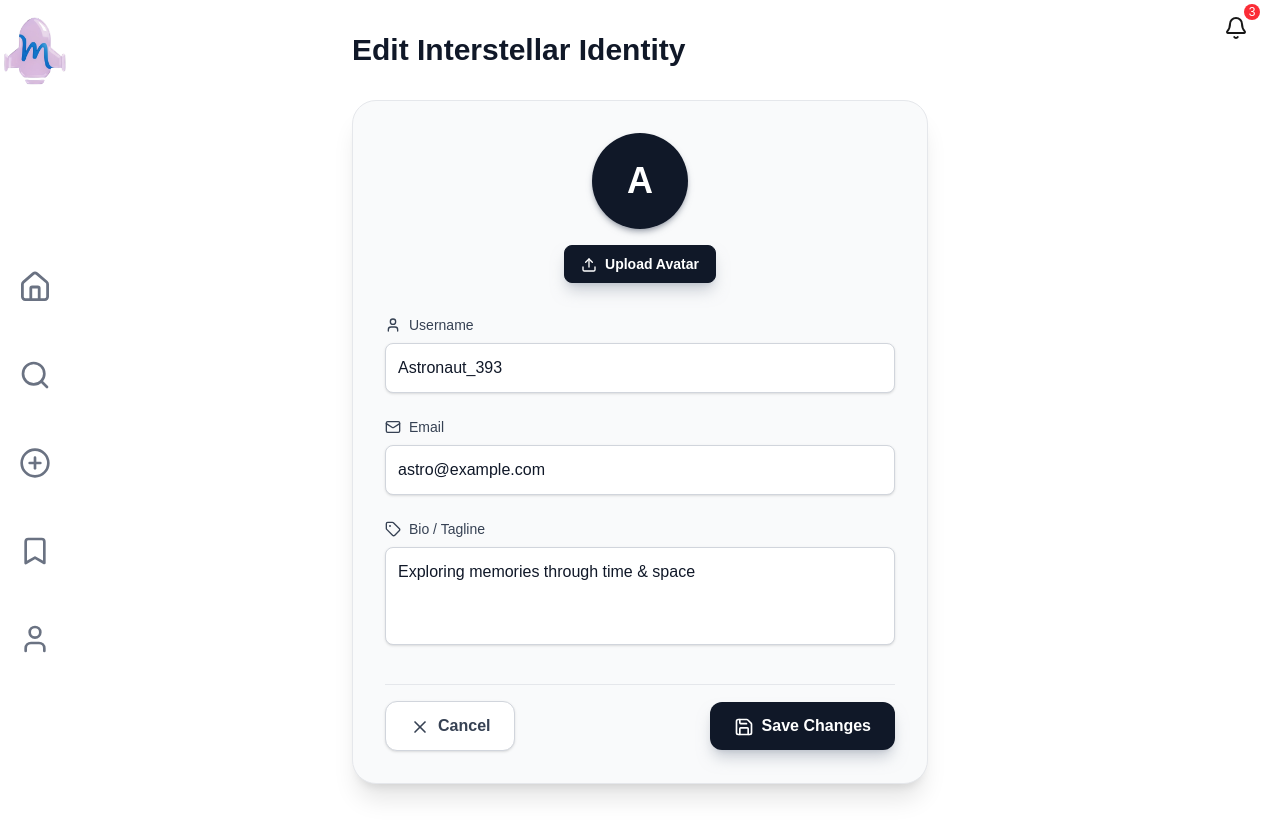
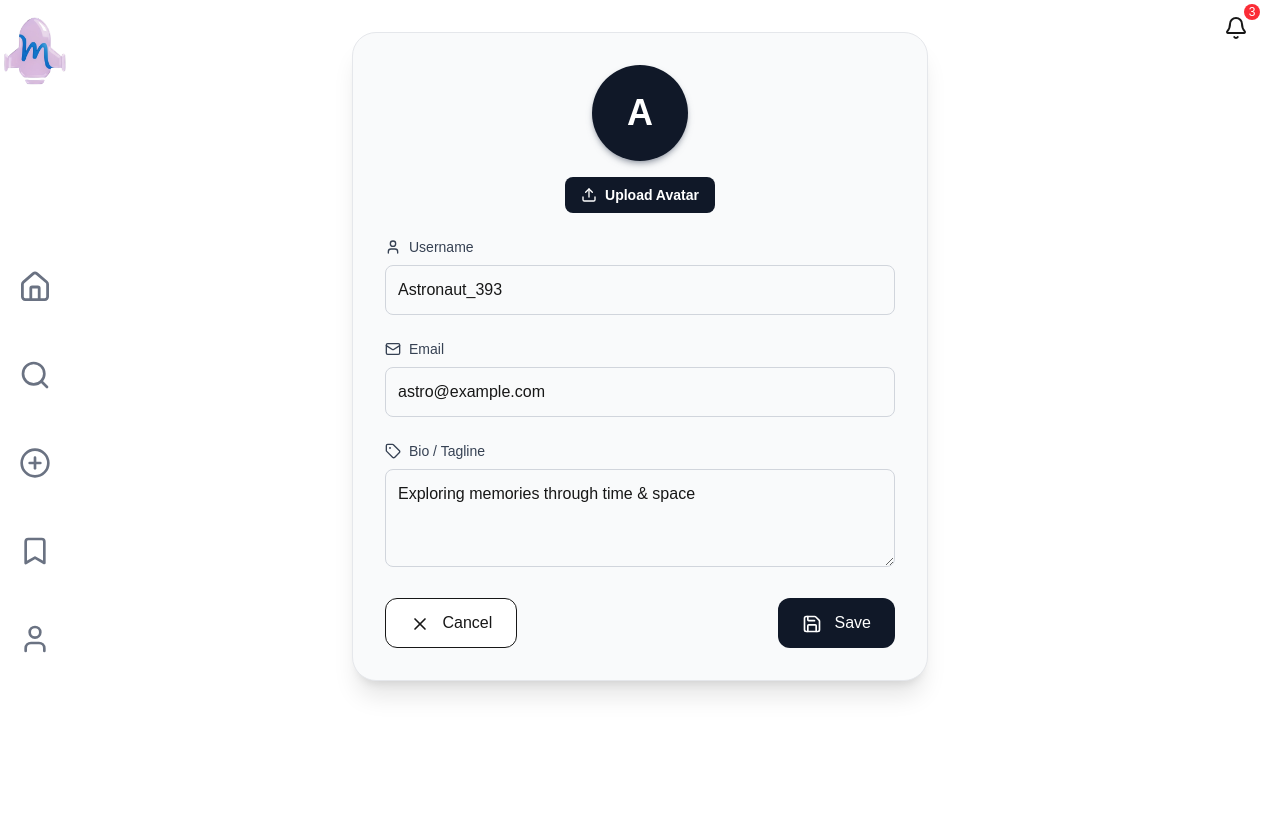
Before and after one commit to nawapawn/time-capsule-app-v1, a Next.js app: page /profile/edit in a window 1280 px wide. Shown: the top 838 px of the page. After the commit the page ends 800 px from the top, so only its background shows below. Built offline with nearby package versions, Linux system fonts and the light colour scheme.

Commit message:
fixed many bugs

```diff
--- a/src/app/profile/edit/page.tsx
+++ b/src/app/profile/edit/page.tsx
@@ -1,210 +1,139 @@
 "use client";
 
 import React, { useState } from "react";
-import { motion } from "framer-motion";
-import { ArrowLeft, Upload, User, Mail, Tag, Save, X } from "lucide-react";
-import Link from "next/link";
 import { useRouter } from "next/navigation";
+// import { motion } from "framer-motion";
+import { Upload, User, Mail, Tag, Save, X } from "lucide-react";
 import Avatar from "@/components/Avatar";
+import CosmicToast from "@/components/CosmicToast";
 import { useProfileStore, UserProfile } from "@/store/profileStore";
-import CosmicToast from "@/components/CosmicToast";
 
 export default function ProfileEditPage() {
   const router = useRouter();
-
-    const { profile: storedProfile, updateProfile } = useProfileStore();
-
-    const [localProfile, setLocalProfile] = useState<UserProfile>(storedProfile);
+  const { profile, updateProfile } = useProfileStore();
+  const [localProfile, setLocalProfile] = useState<UserProfile>(profile);
   const [showToast, setShowToast] = useState(false);
 
-    const handleChange = (e: React.ChangeEvent<HTMLInputElement | HTMLTextAreaElement>) => {
+  const handleChange = (
+    e: React.ChangeEvent<HTMLInputElement | HTMLTextAreaElement>
+  ) => {
     const { name, value } = e.target;
-        setLocalProfile(prev => ({ ...prev, [name]: value }));
+    setLocalProfile((prev) => ({ ...prev, [name]: value }));
   };
 
-    // 🚀 NEW FUNCTION: จัดการการเปลี่ยนแปลงไฟล์ Avatar
-    const handleAvatarChange = (e: React.ChangeEvent<HTMLInputElement>) => {
+  const handleAvatarChange: React.ChangeEventHandler<HTMLInputElement> = (
+    e
+  ) => {
     const file = e.target.files?.[0];
-        if (file) {
-            // 1. สร้าง URL ชั่วคราวจากไฟล์ที่เลือก
+    if (!file) return;
     const newAvatarUrl = URL.createObjectURL(file);
-
-            // 2. อัปเดต localProfile ทันทีเพื่อแสดงผลแบบ Real-Time
-            setLocalProfile(prev => ({ ...prev, avatarUrl: newAvatarUrl }));
-
-            // 3. ⚠️ IMPORTANT: ใน Production, คุณจะต้องอัปโหลดไฟล์จริง
-            // และอัปเดต localProfile ด้วย URL ที่มาจาก Server (Backend)
-            // เช่น: uploadFile(file).then(serverUrl => setLocalProfile(...));
-
-            // เนื่องจากนี่คือตัวอย่างใน Local Store เราจึงใช้ URL.createObjectURL()
-            // ซึ่งต้องจำไว้ว่ามันเป็น URL ชั่วคราวที่ใช้ได้แค่ใน Session นี้
-        }
+    setLocalProfile((prev) => ({ ...prev, avatarUrl: newAvatarUrl }));
   };
 
   const handleSubmit = (e: React.FormEvent<HTMLFormElement>) => {
     e.preventDefault();
-
-        // อัปเดต Global Store
-        updateProfile(localProfile);
-
-        // แสดง Toast Notification
+    updateProfile(localProfile); // ✅ อัปเดต store ตอน submit
     setShowToast(true);
-
-        // ตั้งเวลา Redirect
-        setTimeout(() => {
-            // ⚠️ ต้องจำไว้ว่า newAvatarUrl ที่สร้างด้วย URL.createObjectURL()
-            // จะไม่สามารถใช้งานได้อีกเมื่อหน้านี้ถูก Unmount และ Mount ใหม่
-            // ในการใช้งานจริง, store จะเก็บ URL ที่มาจาก Server เท่านั้น
-            router.push('/profile');
-
-            // 💥 ควรมีการเรียก URL.revokeObjectURL(localProfile.avatarUrl)
-            // หาก URL นั้นถูกสร้างด้วย createObjectURL เพื่อเคลียร์ Memory
-            // แต่เราจะละไว้ก่อนเพื่อความเรียบง่ายของตัวอย่างนี้
-        }, 1500); // 1.5 วินาที
+    setTimeout(() => router.push("/profile"), 1500);
   };
 
-    const handleCancel = () => {
-        router.push('/profile');
-    };
+  const handleCancel = () => router.push("/profile");
 
   return (
-        // พื้นหลังสีขาวและข้อความหลักสีดำ
-        <main className="min-h-screen bg-white text-gray-900 relative overflow-hidden px-6 py-8">
-
-            {/* 💥 TOAST NOTIFICATION: ใช้ CosmicToast */}
+    <main className="min-h-screen bg-white px-6 py-8">
       {showToast && (
         <CosmicToast
-                    message="Profile Updated! Your interstellar identity has been saved."
+          message="Profile Updated!"
           type="success"
           duration={1500}
           onClose={() => setShowToast(false)}
         />
       )}
 
-            <div className="max-w-xl mx-auto relative z-10 pb-20">
-
-                {/* Header Title */}
-                <motion.h1
-                    initial={{ opacity: 0, y: -20 }}
-                    animate={{ opacity: 1, y: 0 }}
-                    transition={{ duration: 0.5, delay: 0.1 }}
-                    // 🖤 เปลี่ยนจาก Gradient เป็นสีดำ Solid
-                    className="text-3xl font-extrabold mb-8 text-gray-900"
+      <form
+        onSubmit={handleSubmit}
+        className="max-w-xl mx-auto p-8 rounded-3xl bg-gray-50 border border-gray-200 shadow-xl space-y-6"
       >
-                    Edit Interstellar Identity
-                </motion.h1>
-
-                {/* Edit Form */}
-                <form onSubmit={handleSubmit} className="p-8 rounded-3xl bg-gray-50 border border-gray-200 shadow-xl space-y-6">
-
-                    {/* Avatar Section */}
-                    <div className="flex flex-col items-center mb-8">
-                        {/* Avatar Component ได้รับการปรับปรุงให้เป็นสีดำแล้ว */}
-                        <Avatar name={localProfile.name} size={96} avatarUrl={localProfile.avatarUrl} />
-                        <motion.label
-                            whileHover={{ scale: 1.05 }}
-                            // 🖤 ปุ่ม Upload: เปลี่ยนเป็นสีดำ Solid
-                            className="mt-4 px-4 py-2 text-sm font-semibold rounded-lg text-white bg-gray-900 border border-gray-900 cursor-pointer hover:bg-black transition shadow-lg shadow-gray-400/50"
-                        >
+        {/* Avatar */}
+        <div className="flex flex-col items-center">
+          <Avatar
+            name={localProfile.name}
+            size={96}
+            avatarUrl={localProfile.avatarUrl}
+          />
+          <label className="mt-4 px-4 py-2 text-sm font-semibold rounded-lg text-white bg-gray-900 cursor-pointer hover:bg-black transition flex items-center">
             <input
               type="file"
               className="hidden"
               accept="image/*"
-                                // 🚀 NEW: เมื่อมีการเลือกไฟล์, เรียกใช้ handleAvatarChange
               onChange={handleAvatarChange}
-                                title="รูป"
             />
-                            <Upload size={16} className="inline mr-2" />
-                            Upload Avatar
-                        </motion.label>
+            <Upload size={16} className="mr-2" /> Upload Avatar
+          </label>
         </div>
 
-                    {/* Name Field */}
-                    <motion.div initial={{ opacity: 0, y: 10 }} animate={{ opacity: 1, y: 0 }} transition={{ delay: 0.2 }}>
-                        {/* Label/Icon ใช้สีเทาเข้ม */}
-                        <label htmlFor="name" className="flex items-center text-sm font-medium text-gray-700 mb-2">
-                            <User size={16} className="mr-2 text-gray-700" /> Username
+        {/* Name */}
+        <div>
+          <label className="flex items-center text-sm font-medium text-gray-700 mb-2">
+            <User size={16} className="mr-2" /> Username
           </label>
           <input
+            title="Name"
             type="text"
-                            id="name"
             name="name"
             value={localProfile.name}
             onChange={handleChange}
-                            placeholder="Your astronaut name"
-                            required
-                            // Input Field ธีมสว่าง: Focus Ring เป็นสีดำ
-                            className="w-full p-3 rounded-lg bg-white border border-gray-300 text-gray-900 placeholder-gray-500 focus:ring-2 focus:ring-gray-700 focus:border-gray-700 transition shadow-sm"
+            className="w-full p-3 rounded-lg border border-gray-300"
           />
-                    </motion.div>
+        </div>
 
-                    {/* Email Field */}
-                    <motion.div initial={{ opacity: 0, y: 10 }} animate={{ opacity: 1, y: 0 }} transition={{ delay: 0.3 }}>
-                        {/* Label/Icon ใช้สีเทาเข้ม */}
-                        <label htmlFor="email" className="flex items-center text-sm font-medium text-gray-700 mb-2">
-                            <Mail size={16} className="mr-2 text-gray-700" /> Email
+        {/* Email */}
+        <div>
+          <label className="flex items-center text-sm font-medium text-gray-700 mb-2">
+            <Mail size={16} className="mr-2" /> Email
           </label>
           <input
+            title="Email"
             type="email"
-                            id="email"
             name="email"
             value={localProfile.email}
             onChange={handleChange}
-                            placeholder="astro@spacemail.com"
-                            required
-                            // Input Field ธีมสว่าง: Focus Ring เป็นสีดำ
-                            className="w-full p-3 rounded-lg bg-white border border-gray-300 text-gray-900 placeholder-gray-500 focus:ring-2 focus:ring-gray-700 focus:border-gray-700 transition shadow-sm"
+            className="w-full p-3 rounded-lg border border-gray-300"
           />
-                    </motion.div>
+        </div>
 
-                    {/* Bio/Tagline Field */}
-                    <motion.div initial={{ opacity: 0, y: 10 }} animate={{ opacity: 1, y: 0 }} transition={{ delay: 0.4 }}>
-                        {/* Label/Icon ใช้สีเทาเข้ม */}
-                        <label htmlFor="tagline" className="flex items-center text-sm font-medium text-gray-700 mb-2">
-                            <Tag size={16} className="mr-2 text-gray-700" /> Bio / Tagline
+        {/* Tagline */}
+        <div>
+          <label className="flex items-center text-sm font-medium text-gray-700 mb-2">
+            <Tag size={16} className="mr-2" /> Bio / Tagline
           </label>
           <textarea
-                            id="tagline"
+            title="Bio"
             name="tagline"
             value={localProfile.tagline}
             onChange={handleChange}
-                            placeholder="A short description about your journey..."
             rows={3}
-                            // Textarea Field ธีมสว่าง: Focus Ring เป็นสีดำ
-                            className="w-full p-3 rounded-lg bg-white border border-gray-300 text-gray-900 placeholder-gray-500 focus:ring-2 focus:ring-gray-700 focus:border-gray-700 transition resize-none shadow-sm"
+            className="w-full p-3 rounded-lg border border-gray-300"
           />
-                    </motion.div>
-
-                    {/* 💥 ปุ่ม Cancel และ Save Changes (จัดชิดซ้าย/ขวา) */}
-                    <div className="flex justify-between items-center mt-8 pt-4 border-t border-gray-200">
-                        {/* ปุ่ม Cancel (ล่างซ้าย) */}
-                        <motion.button
-                            type="button" // กำหนดเป็น type="button" เพื่อไม่ให้ submit form
-                            onClick={handleCancel} // 👈 ฟังก์ชันยกเลิก
-                            whileHover={{ scale: 1.03 }}
-                            whileTap={{ scale: 0.98 }}
-                            // ⚪️ ปุ่ม Cancel: สีเทาอ่อน/ขาวมินิมอล
-                            className="px-6 py-3 rounded-xl bg-white hover:bg-gray-100 text-base font-semibold border border-gray-300 transition text-gray-700 shadow-sm"
-                        >
-                            <X size={20} className="inline mr-2" />
-                            Cancel
-                        </motion.button>
-
-                        {/* ปุ่ม Save Changes (ล่างขวา) */}
-                        <motion.button
-                            type="submit"
-                            whileHover={{ scale: 1.03, boxShadow: "0 0 18px rgba(0, 0, 0, 0.4)" }} // ปรับเงาเป็นสีดำ
-                            whileTap={{ scale: 0.98 }}
-                            // 🖤 ปุ่ม Save Changes: เปลี่ยนจาก Gradient เป็นสีดำ Solid
-                            className="px-6 py-3 rounded-xl bg-gray-900 hover:bg-black text-base font-bold text-white shadow-lg shadow-gray-400/50 transition"
-                        >
-                            <Save size={20} className="inline mr-2" />
-                            Save Changes
-                        </motion.button>
         </div>
 
+        {/* Buttons */}
+        <div className="flex justify-between mt-4">
+          <button
+            type="button"
+            onClick={handleCancel}
+            className="px-6 py-3 bg-white border rounded-xl"
+          >
+            <X size={20} className="inline mr-2" /> Cancel
+          </button>
+          <button
+            type="submit"
+            className="px-6 py-3 bg-gray-900 text-white rounded-xl"
+          >
+            <Save size={20} className="inline mr-2" /> Save
+          </button>
+        </div>
       </form>
-            </div>
     </main>
   );
 }
--- a/src/app/profile/page.tsx
+++ b/src/app/profile/page.tsx
@@ -10,19 +10,23 @@ import { mockCapsules } from "@/lib/mockData";
 import CreateCapsuleForm from "@/components/CreateCapsuleForm";
 import { CapsuleType } from "@/utils/capsuleUtils";
 import { moodOptions } from "@/utils/capsuleUtils";
+import { useProfileStore } from "@/store/profileStore";
+
 
 const NEARBY_THRESHOLD = 0.015;
 const Y_OFFSET_DISTANCE = 30;
 
 export default function ProfilePage() {
+const profile = useProfileStore((state) => state.profile);
+
   const [capsules, setCapsules] = useState<CapsuleType[]>(
     () =>
       mockCapsules.map((c) => ({
         ...c,
-        id: String(c.id), // ถ้า original เป็น number
+        id: String(c.id),
         targetDate: new Date(c.targetDate),
         unlockAt: c.unlockAt ? new Date(c.unlockAt) : undefined,
-        visibility: c.visibility === "public" ? "Public" : "private", // match literal type
+        visibility: c.visibility === "public" ? "Public" : "private",
         mood: c.mood,
         creator: c.creator,
         creatorAvatar: c.creatorAvatar,
@@ -34,14 +38,13 @@ export default function ProfilePage() {
         isPrivate: c.isPrivate,
         crossed: c.crossed,
         postText: c.postText,
-      })) as CapsuleType[] // ✅ cast สุดท้าย
+      })) as CapsuleType[]
   );
 
   const [selectedCapsule, setSelectedCapsule] = useState<CapsuleType | null>(
     null
   );
   const [isCreateModalOpen, setIsCreateModalOpen] = useState(false);
-
   const toggleCreateModal = () => setIsCreateModalOpen((prev) => !prev);
 
   const addNewCapsule = useCallback((newCapsule: CapsuleType) => {
@@ -155,11 +158,11 @@ export default function ProfilePage() {
           </motion.div>
 
           <h1 className="text-4xl font-extrabold mt-6 text-gray-900">
-            User Name
+            {profile.name}
           </h1>
-          <p className="text-base text-gray-600">user@example.com</p>
+          <p className="text-base text-gray-600">{profile.email}</p>
           <p className="text-md text-gray-500 italic mt-2 text-center max-w-[28rem] font-light">
-            “Tagline here”
+            “{profile.tagline}”
           </p>
 
           <div className="mt-8 flex gap-4">
--- /dev/null
+++ b/src/store/capsuleStore.ts
@@ -0,0 +1,47 @@
+// src/store/capsuleStore.ts
+"use client";
+import { create } from "zustand";
+import { persist } from "zustand/middleware";
+import { CapsuleType } from "@/utils/capsuleUtils";
+
+interface CapsuleStore {
+  capsules: CapsuleType[];
+  addCapsule: (capsule: CapsuleType) => void;
+  removeCapsule: (id: string) => void;
+  toggleBookmark: (id: string) => void;
+  togglePrivacy: (id: string) => void;
+  toggleCrossed: (id: string) => void;
+  clearAll?: () => void;
+}
+
+export const useCapsuleStore = create<CapsuleStore>()(
+  persist(
+    (set) => ({
+      capsules: [],
+      addCapsule: (capsule) =>
+        set((state) => ({ capsules: [capsule, ...state.capsules] })),
+      removeCapsule: (id) =>
+        set((state) => ({ capsules: state.capsules.filter((c) => c.id !== id) })),
+      toggleBookmark: (id) =>
+        set((state) => ({
+          capsules: state.capsules.map((c) =>
+            c.id === id ? { ...c, bookmarked: !c.bookmarked } : c
+          ),
+        })),
+      togglePrivacy: (id) =>
+        set((state) => ({
+          capsules: state.capsules.map((c) =>
+            c.id === id ? { ...c, isPrivate: !c.isPrivate } : c
+          ),
+        })),
+      toggleCrossed: (id) =>
+        set((state) => ({
+          capsules: state.capsules.map((c) =>
+            c.id === id ? { ...c, crossed: !c.crossed } : c
+          ),
+        })),
+      clearAll: () => set({ capsules: [] }),
+    }),
+    { name: "capsules" }
+  )
+);
--- a/src/store/profileStore.ts
+++ b/src/store/profileStore.ts
@@ -1,8 +1,5 @@
-// src/store/profileStore.ts
+import { create } from "zustand";
 
-import { create } from 'zustand';
-
-// 1. Define the Profile Type (ถ้าไม่มีใน src/types ให้สร้างขึ้นมา)
 export type UserProfile = {
   name: string;
   email: string;
@@ -10,21 +7,18 @@ export type UserProfile = {
   avatarUrl: string;
 };
 
-// 2. Define the Store State and Actions
 interface ProfileState {
   profile: UserProfile;
-  // Action: ฟังก์ชันสำหรับอัปเดตข้อมูลโปรไฟล์ทั้งหมด
-  updateProfile: (newProfile: UserProfile) => void;
+  updateProfile: (newProfile: Partial<UserProfile>) => void;
 }
 
-// 3. Create the Store with initial mock data
 export const useProfileStore = create<ProfileState>((set) => ({
   profile: {
-    name: "Astronaut_393", // ชื่อเริ่มต้น
+    name: "Astronaut_393",
     email: "astro@example.com",
     tagline: "Exploring memories through time & space",
     avatarUrl: "",
   },
-  // Implement the updateProfile action
-  updateProfile: (newProfile) => set({ profile: newProfile }),
+  updateProfile: (newProfile) =>
+    set((state) => ({ profile: { ...state.profile, ...newProfile } })),
 }));
```
Lines whose indentation alone changed are shown as unchanged.
